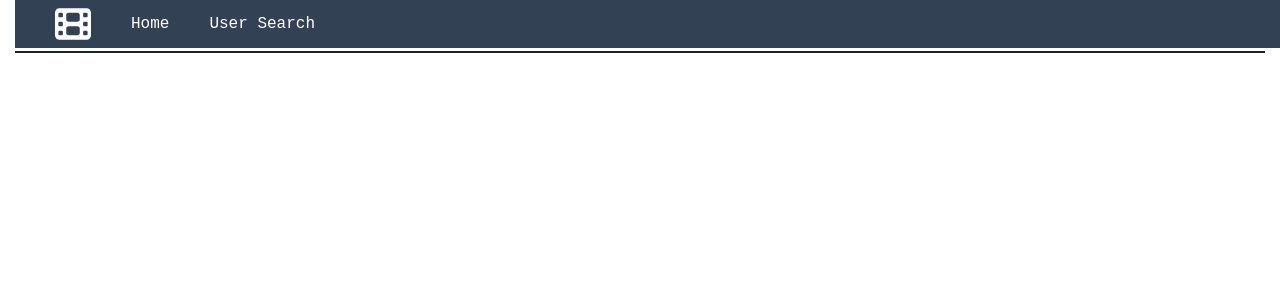
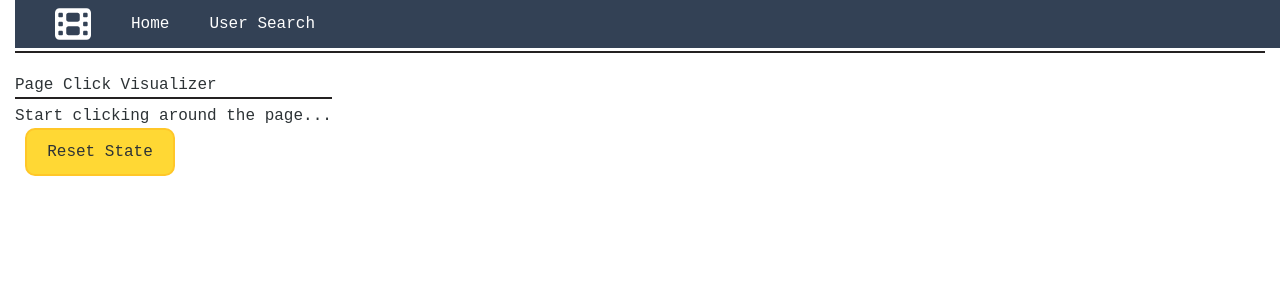
Before and after one commit to oopsmails/021-angular-simple-v18, an Angular app: page / in a window 1280 px wide. Shown: the top 300 px of the page. Built offline with nearby package versions, Linux system fonts and the light colour scheme.

Commit message:
scan operator

```diff
--- a/src/app/pages/home/home.component.html
+++ b/src/app/pages/home/home.component.html
@@ -7,3 +7,18 @@
         <a routerLink="/usersearch">User Search</a>
     </div>
 </nav>
+
+<section class="app-description">
+    <div>
+        <h1>Page Click Visualizer</h1>
+        <p>Start clicking around the page...</p>
+    </div>
+</section>
+<div>
+    <button mat-stroked-button (click)="reset$.next(); $event.stopPropagation()">
+        Reset State
+    </button>
+</div>
+@for (click of clicks$ | async; track $index) {
+<div [style.left.px]="click.clientX" [style.top.px]="click.clientY" class="click"></div>
+}
--- /dev/null
+++ b/src/app/pages/home/home.component.scss
@@ -0,0 +1,52 @@
+.app-description {
+    display: flex;
+    align-items: center;
+    justify-content: space-between;
+
+    h1 {
+        margin-bottom: 5px;
+    }
+
+    p {
+        margin-top: 0;
+    }
+}
+
+.click {
+    width: 30px;
+    height: 30px;
+    border-radius: 50%;
+    position: fixed;
+    opacity: 0;
+    transform: scale(0.5, 0.5) translate(-15px, -15px);
+    transition: all 1.5s ease-in-out;
+    animation: appear 0.4s ease;
+    background-color: green;
+    opacity: 0.5;
+    transform: scale(1, 1);
+}
+
+@keyframes appear {
+    0% {
+        opacity: 0;
+        transform: scale(0.5, 0.5);
+    }
+
+    100% {
+        opacity: 0.5;
+        transform: scale(1, 1);
+    }
+}
+
+[mat-stroked-button] {
+    min-width: 150px;
+    margin-left: 10px;
+}
+
+app-page-click-counter {
+    display: flex;
+    flex-direction: column;
+    align-items: center;
+    justify-content: center;
+    height: 100%;
+}
--- a/src/app/pages/home/home.component.ts
+++ b/src/app/pages/home/home.component.ts
@@ -1,13 +1,28 @@
+import { AsyncPipe, NgStyle } from '@angular/common';
 import { Component } from '@angular/core';
 import { RouterModule } from '@angular/router';
+import { Subject, fromEvent, map, merge, scan } from 'rxjs';
 import { UserSearchComponent } from '../../user-search/user-search.component';
 
 @Component({
   selector: 'app-home',
   standalone: true,
-  imports: [RouterModule, UserSearchComponent],
-  templateUrl: './home.component.html'
+  imports: [RouterModule, UserSearchComponent, AsyncPipe, NgStyle],
+  templateUrl: './home.component.html',
+  styleUrl: './home.component.scss'
 })
 export class HomeComponent {
+  protected reset$ = new Subject<void>();
+
+  clicks$ = merge(
+    fromEvent<PointerEvent>(document, 'click').pipe(map(accumulationHandler)),
+    this.reset$.pipe(map(resetHandler))
+  ).pipe(
+    scan((state: PointerEvent[], stateHandlerFn) => stateHandlerFn(state), [])
+  );
 
 }
+
+const accumulationHandler = (event: PointerEvent) => (state: PointerEvent[]) =>
+  [...state, event];
+const resetHandler = (event: void) => (state: PointerEvent[]) => [];
```
Also changed, not shown: 1 other file (tests, documents, lock files or other folders).
